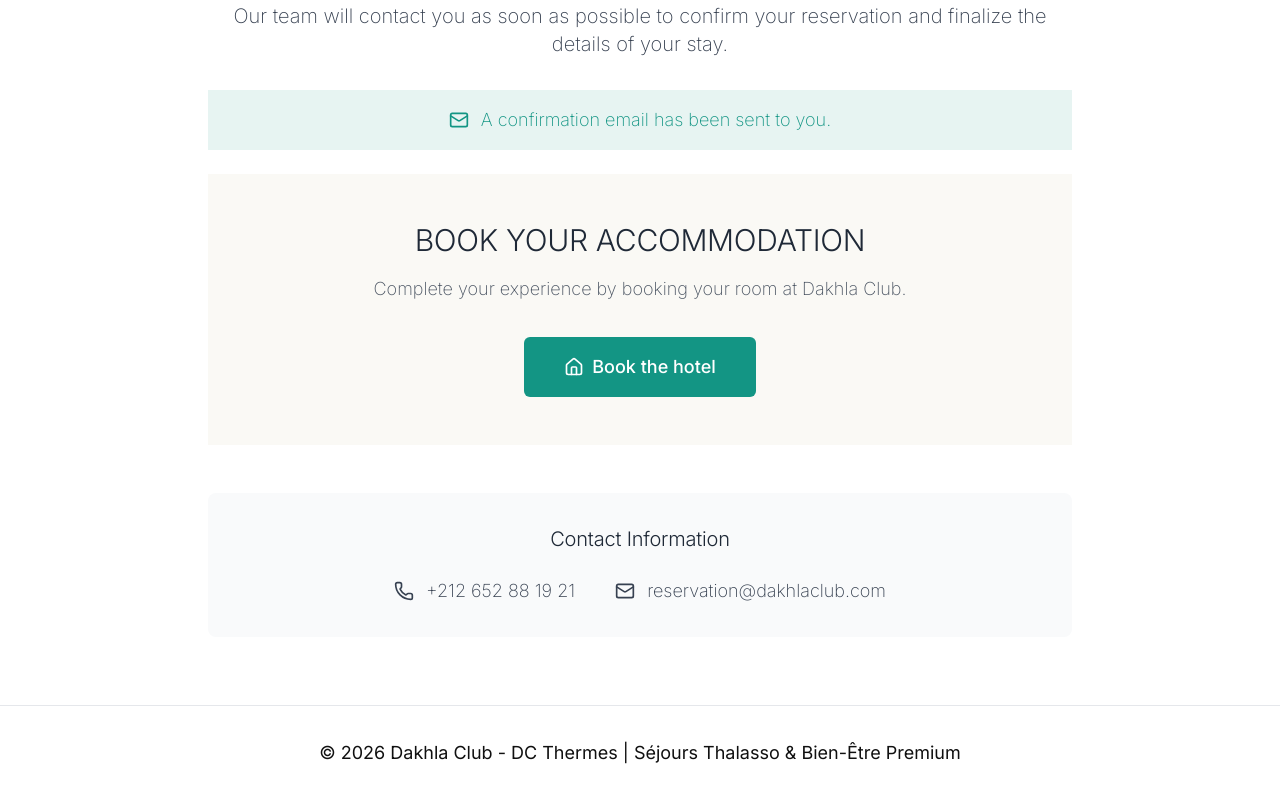
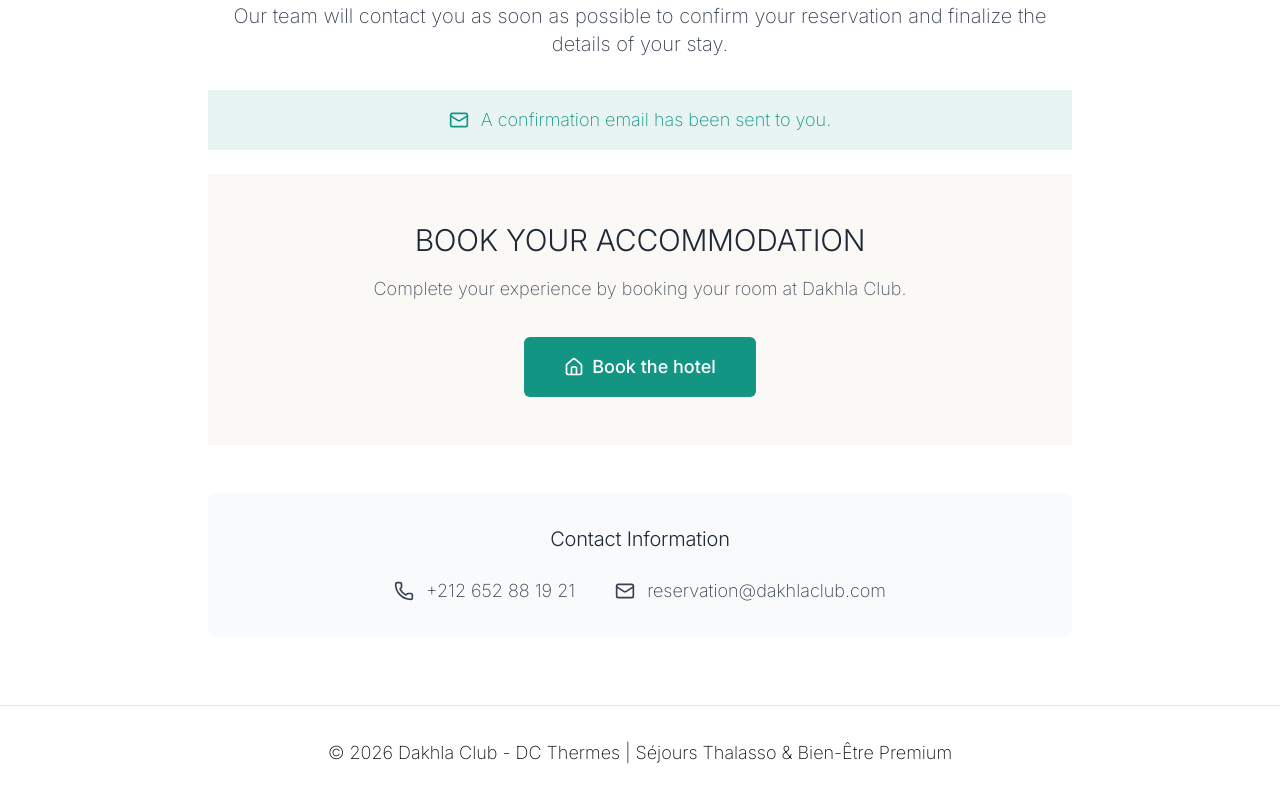
Before and after one commit to successproductions/hotel-thalasso-landing, a Next.js app: page /en/evasion/thank-you in a window 1280 px wide. Shown: the part 498-1298 px from the top of the page. Built offline with nearby package versions, Linux system fonts and the light colour scheme.

Commit message:
style: Apply font-extralight to the thank-you page footer.

```diff
--- a/src/app/[locale]/evasion/thank-you/page.tsx
+++ b/src/app/[locale]/evasion/thank-you/page.tsx
@@ -182,7 +182,7 @@ export default async function ThankYouPage({
       </div>
 
       {/* Footer */}
-      <footer className="border-t border-gray-200 py-8 text-center text-sm text-gray-500">
+      <footer className="border-t border-gray-200 font-extralight py-8 text-center text-sm text-gray-500">
         <p>© 2026 Dakhla Club - DC Thermes | Séjours Thalasso & Bien-Être Premium</p>
       </footer>
     </main>
```
Also changed, not shown: src/components/offers/ReservationPopup.tsx (line endings or trailing spaces).
